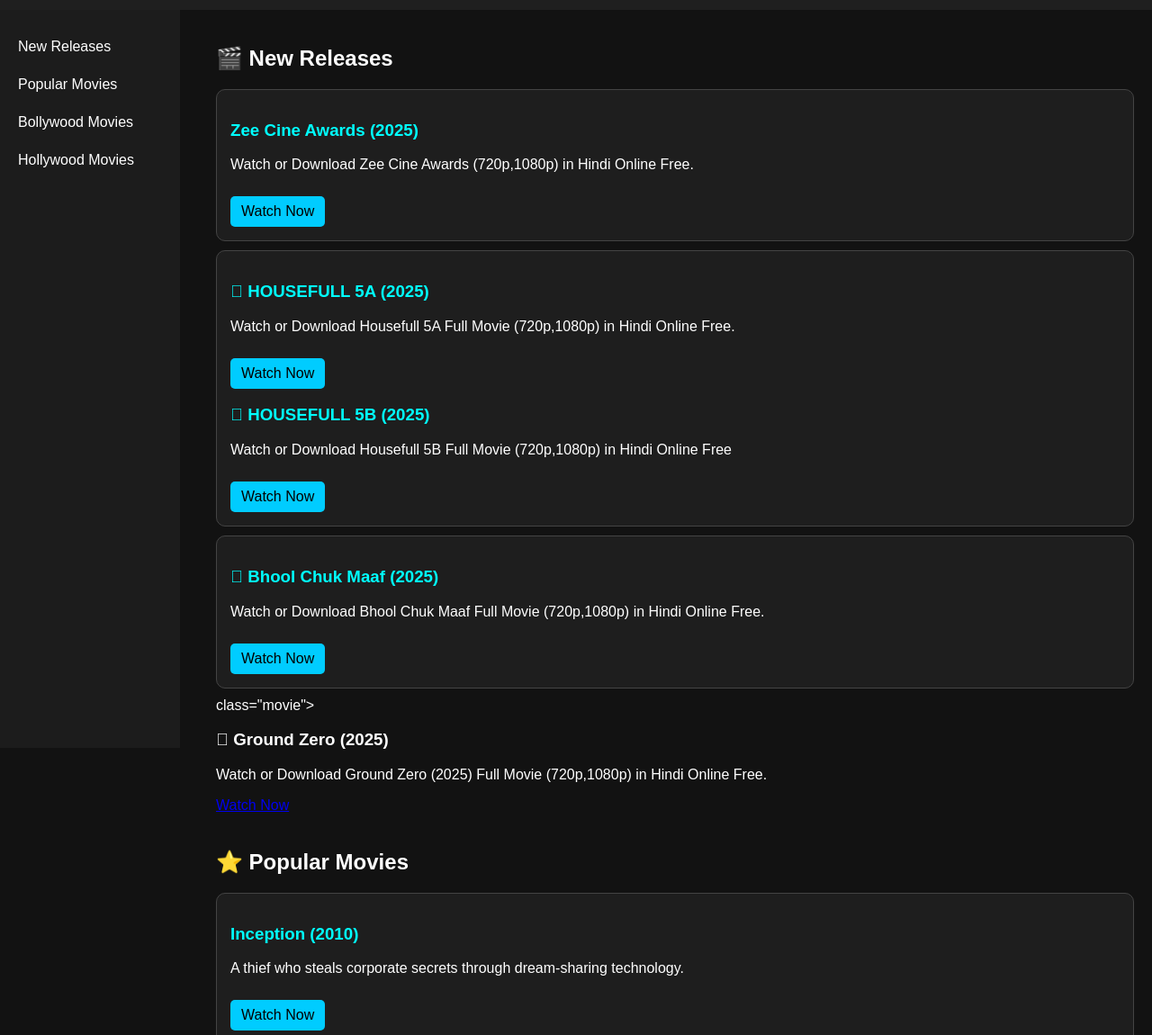
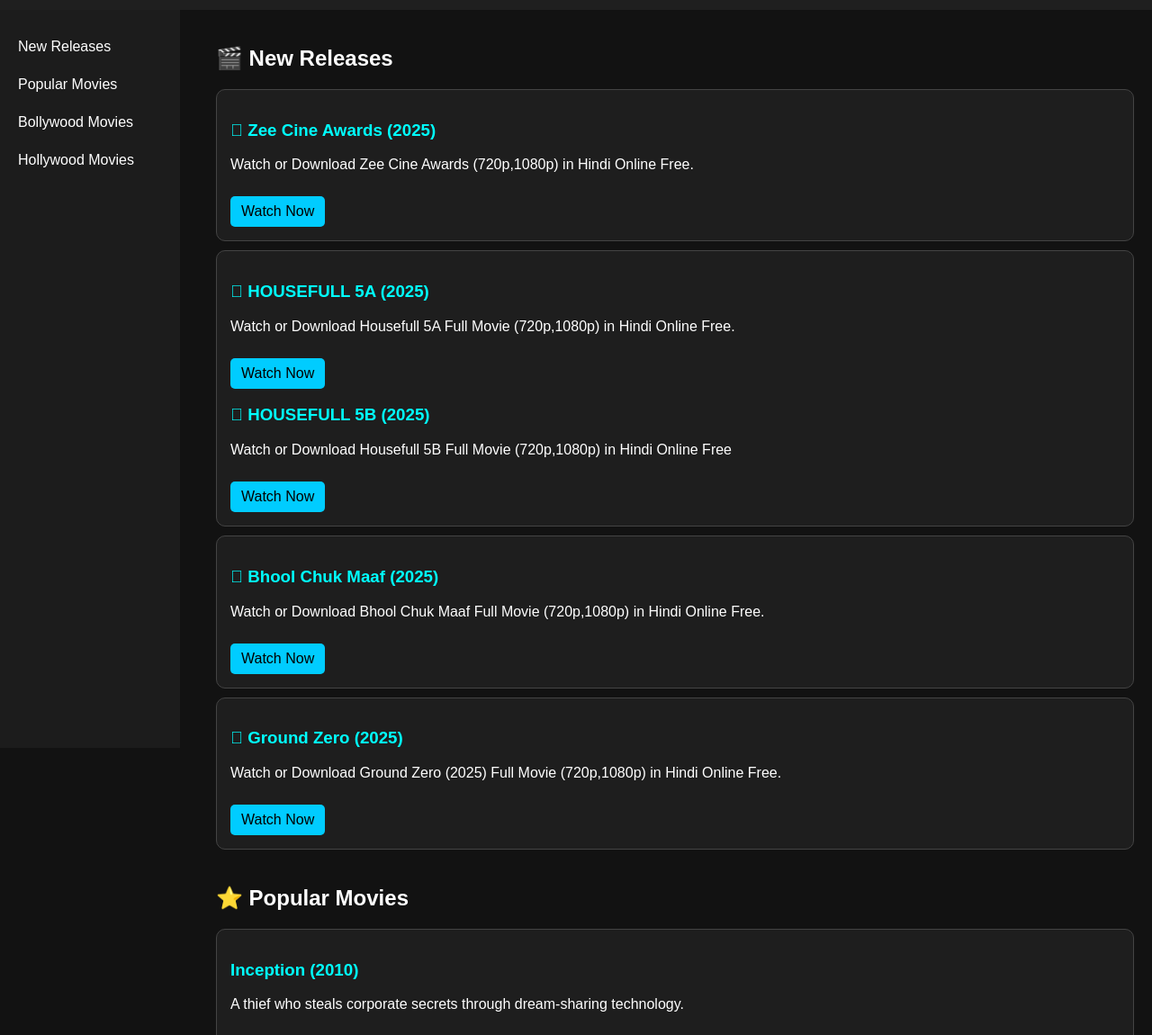
Before and after one commit to Movies-Cloud/home, a plain HTML site: page index.html in a window 1280 px wide. Shown: the part 160-1310 px from the top of the page at 90% size. Drawn offline with Linux system fonts and the light colour scheme.

Commit message:
Update index.html

```diff
--- a/index.html
+++ b/index.html
@@ -93,7 +93,7 @@
     <div class="movie-section" id="new-releases">
       <h2>🎬 New Releases</h2>
       <div class="movie">
-        <h3>Zee Cine Awards (2025)</h3>
+        <h3> Zee Cine Awards (2025)</h3>
         <p>Watch or Download Zee Cine Awards (720p,1080p) in Hindi Online Free.</p>
         <a href="https://hubstream.art/#mivri8">Watch Now</a>
        </div>
@@ -110,7 +110,7 @@
         <p>Watch or Download Bhool Chuk Maaf Full Movie (720p,1080p) in Hindi Online Free.</p>
         <a href="https://hubstream.art/#hl11kf">Watch Now</a>
        </div>
-       <div> class="movie">
+       <div class="movie">
         <h3> Ground Zero (2025)</h3>
         <p>Watch or Download Ground Zero (2025) Full Movie (720p,1080p) in Hindi Online Free.</p>
         <a href="https://hubstream.art/#bg33qn">Watch Now</a>
```
